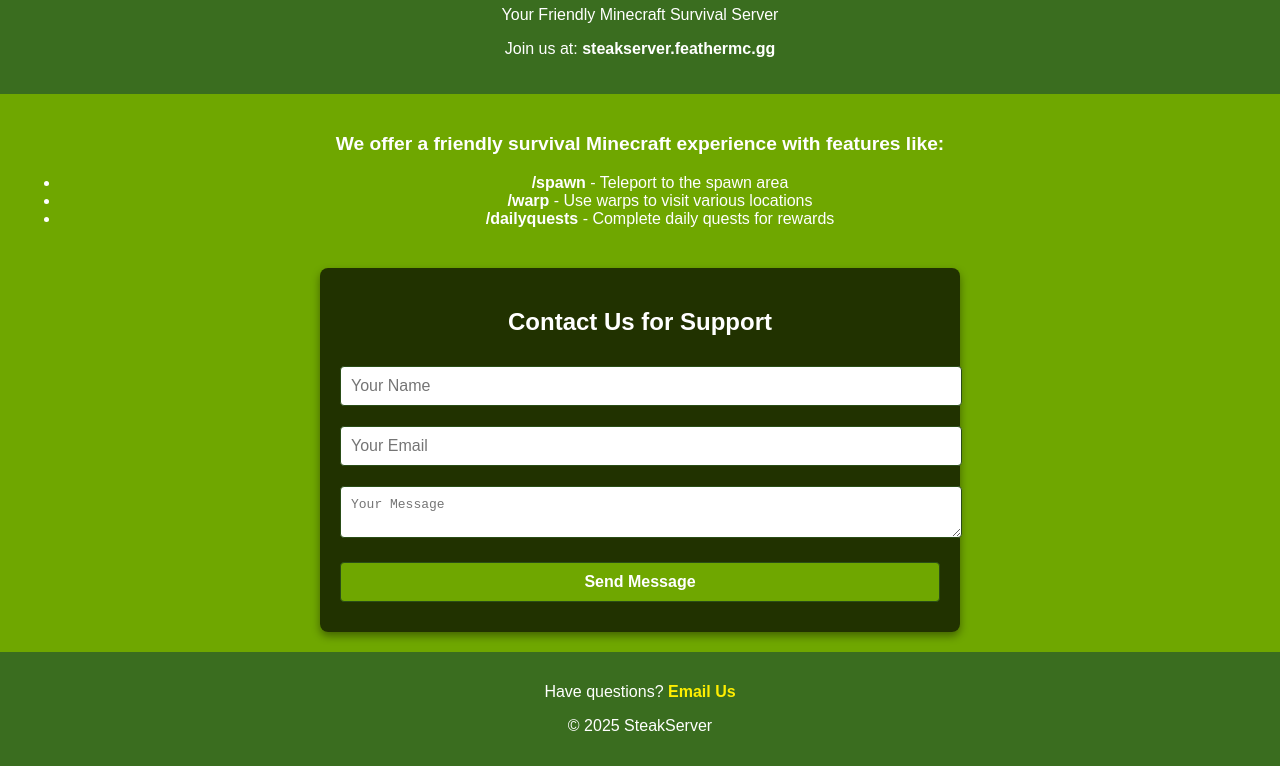
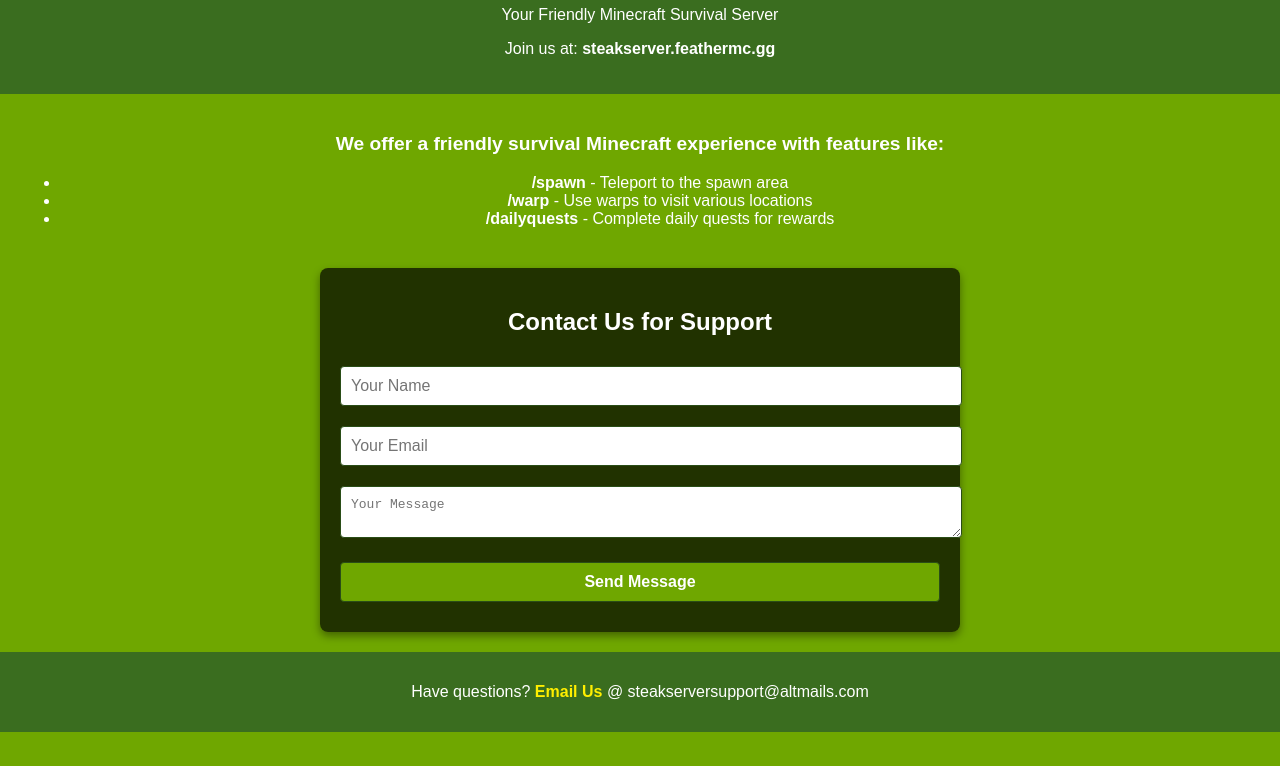
Before and after one commit to steakserver/steakserver.github.io, a plain HTML site: page index.html in a window 1280 px wide. Shown: the part 113-879 px from the top of the page. After the commit the page ends 845 px from the top, so only its background shows below. Drawn offline with Linux system fonts and the light colour scheme.

Commit message:
Update index.html

```diff
--- a/index.html
+++ b/index.html
@@ -125,8 +125,7 @@
 
     <!-- Footer -->
     <footer>
-        <p>Have questions? <a href="mailto:steakserversupport@altmails.com">Email Us</a></p>
-        <p>&copy; 2025 SteakServer</p>
+        <p>Have questions? <a href="mailto:steakserversupport@altmails.com">Email Us</a> @ steakserversupport@altmails.com</p>
     </footer>
 </body>
 </html>
```
